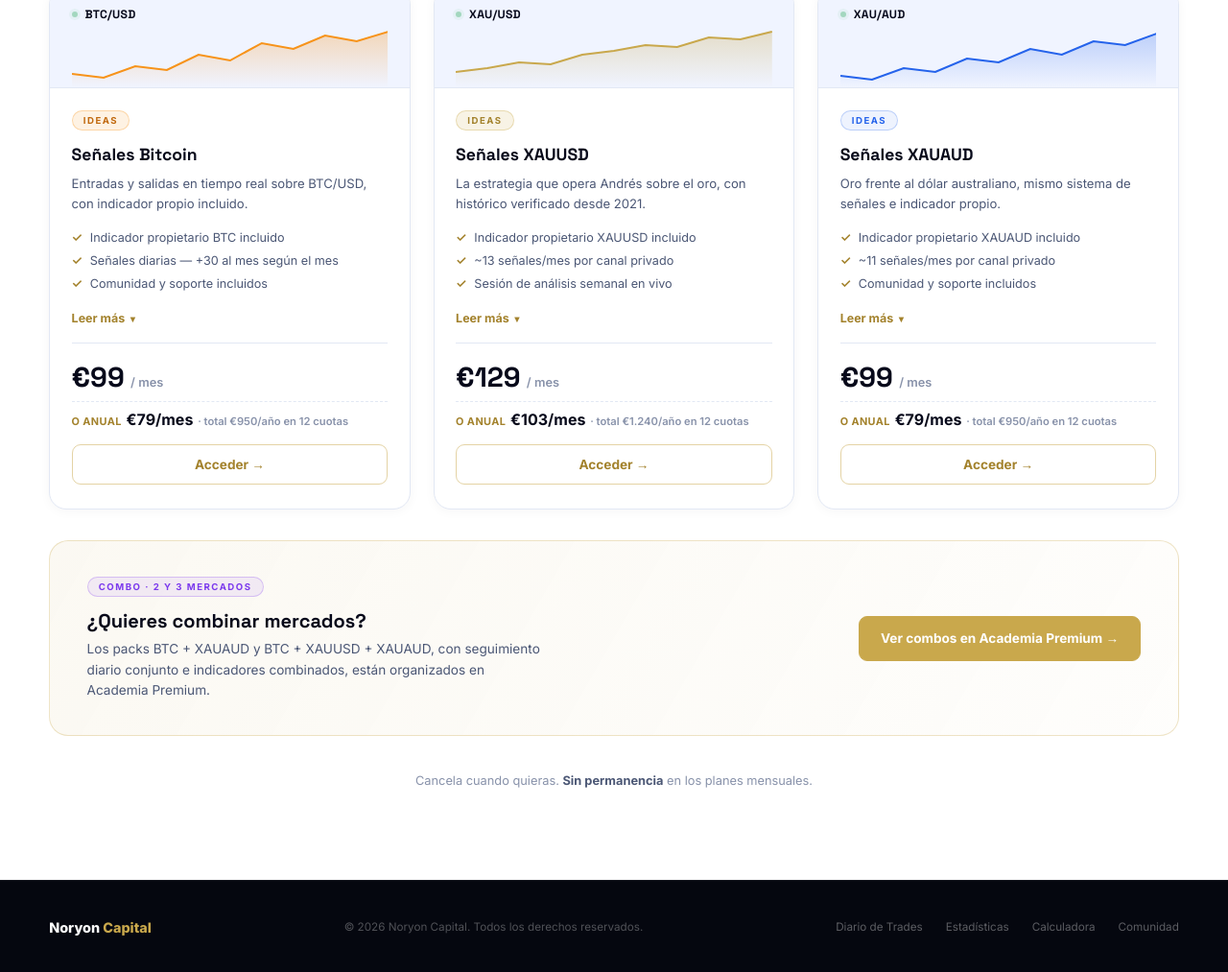
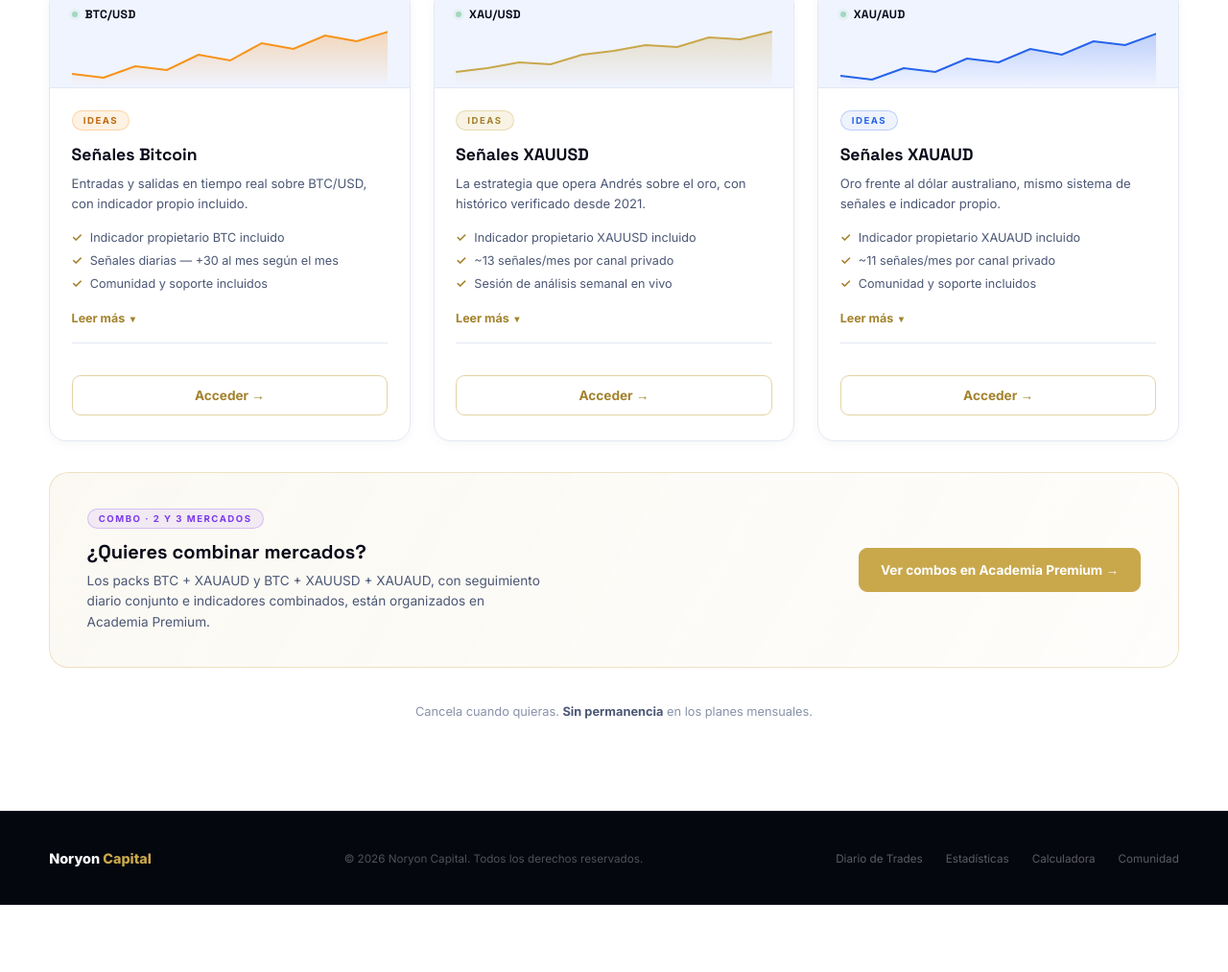
Before and after one commit to johansupport/andres-cestona-site, a plain HTML site: page cursos.html in a window 1280 px wide. Shown: the part 650-1663 px from the top of the page at 96% size. After the commit the page ends 1593 px from the top, so only its background shows below. Drawn offline with Linux system fonts and the light colour scheme; a web font is replaced by a local one.

Commit message:
Quitar precios de Planes y Academia Premium
El resto del contenido (features, botones, textos) queda igual, solo se elimina la info de € y periodicidad de cada card.

```diff
--- a/cursos.html
+++ b/cursos.html
@@ -374,8 +374,6 @@
             </details>
             <hr class="sig-divider"/>
             <div class="sig-price-row">
-              <div class="sig-price-main"><span class="sig-price-amount">€99</span><span class="sig-price-suffix">/ mes</span></div>
-              <div class="sig-price-alt"><span class="sig-price-alt-label">o anual</span><span class="sig-price-alt-amount">€79/mes</span><span class="sig-price-alt-sub">· total €950/año en 12 cuotas</span></div>
               <a href="auth.html" class="btn-sig">Acceder →</a>
             </div>
           </div>
@@ -415,8 +413,6 @@
             </details>
             <hr class="sig-divider"/>
             <div class="sig-price-row">
-              <div class="sig-price-main"><span class="sig-price-amount">€129</span><span class="sig-price-suffix">/ mes</span></div>
-              <div class="sig-price-alt"><span class="sig-price-alt-label">o anual</span><span class="sig-price-alt-amount">€103/mes</span><span class="sig-price-alt-sub">· total €1.240/año en 12 cuotas</span></div>
               <a href="auth.html" class="btn-sig">Acceder →</a>
             </div>
           </div>
@@ -456,8 +452,6 @@
             </details>
             <hr class="sig-divider"/>
             <div class="sig-price-row">
-              <div class="sig-price-main"><span class="sig-price-amount">€99</span><span class="sig-price-suffix">/ mes</span></div>
-              <div class="sig-price-alt"><span class="sig-price-alt-label">o anual</span><span class="sig-price-alt-amount">€79/mes</span><span class="sig-price-alt-sub">· total €950/año en 12 cuotas</span></div>
               <a href="auth.html" class="btn-sig">Acceder →</a>
             </div>
           </div>
```
Also changed, not shown: premium.html (+0 -4 lines).
